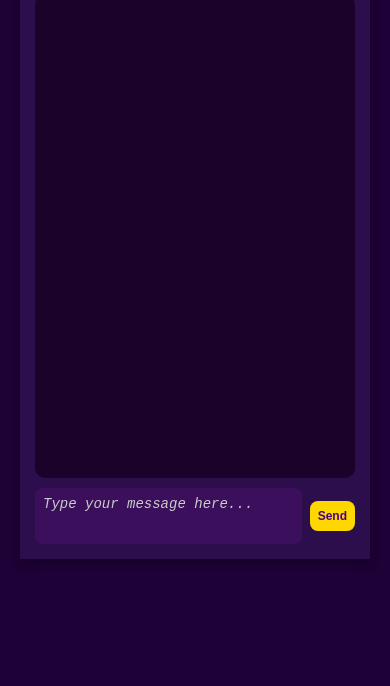
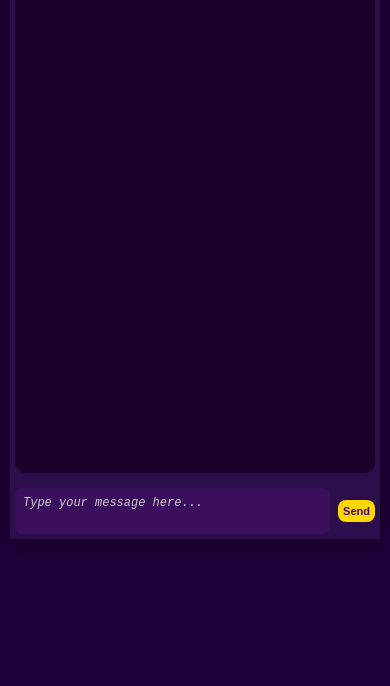
Before and after one commit to dhruv-ghai/ghaibot, a plain HTML site: page index.html in a window 390 px wide. Shown: the part 198-884 px from the top of the page. Drawn offline with Linux system fonts and the light colour scheme.

Commit message:
Update index.html

```diff
--- a/index.html
+++ b/index.html
@@ -16,6 +16,7 @@
             display: flex;
             justify-content: center;
             align-items: center;
+            overflow: hidden;
         }
 
         /* Chat container */
@@ -30,6 +31,7 @@
             flex-direction: column;
             height: 90vh;
             max-height: 600px;
+            overflow: hidden;
         }
 
         /* Chatbot title */
@@ -51,6 +53,7 @@
             flex-direction: column;
             gap: 8px;
             margin-bottom: 10px;
+            max-height: calc(100% - 80px); /* Prevent overflow */
         }
 
         /* Chat messages */
@@ -89,6 +92,7 @@
             display: flex;
             gap: 8px;
             align-items: center;
+            margin-top: auto;
         }
 
         /* Input box */
@@ -130,20 +134,58 @@
             transform: scale(1.05);
         }
 
-        /* Responsive Design */
+        /* Responsive Design for mobile */
         @media (max-width: 600px) {
+            body {
+                padding: 10px;
+            }
+
             .chat-container {
                 max-width: 100%;
                 height: 100%;
                 border-radius: 0;
+                padding: 10px;
+            }
+
+            h1 {
+                font-size: 20px;
             }
 
             #chat-box {
                 font-size: 13px;
+                padding: 5px;
+                margin-bottom: 15px;
             }
 
             button {
                 font-size: 12px;
+                padding: 6px;
+            }
+
+            textarea {
+                font-size: 13px;
+                height: 35px;
+            }
+        }
+
+        /* Additional mobile adjustments */
+        @media (max-width: 400px) {
+            .chat-container {
+                padding: 5px;
+            }
+
+            #chat-box {
+                padding: 3px;
+            }
+
+            button {
+                font-size: 11px;
+                padding: 5px;
+            }
+
+            textarea {
+                font-size: 12px;
+                height: 30px;
             }
         }
     </style>
```
